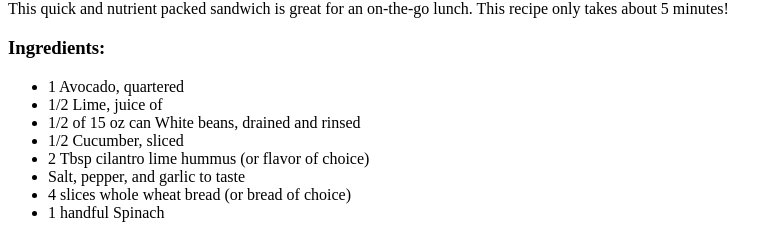
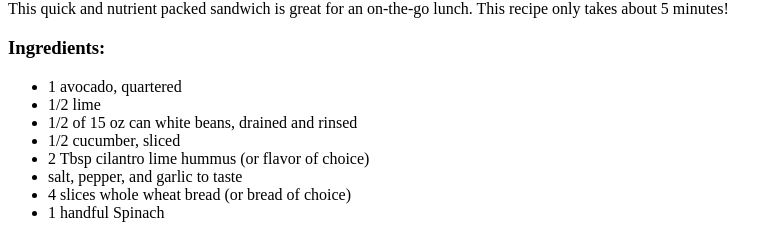
Before and after one commit to zanylal/odin-recipes, a plain HTML site: page recipes/avosandwich.html in a window 1280 px wide. Shown: the part 159-395 px from the top of the page, without its empty margins (0-782 px from the left). Drawn offline with Linux system fonts and the light colour scheme.

Commit message:
Fixed capitalizations

```diff
--- a/recipes/avosandwich.html
+++ b/recipes/avosandwich.html
@@ -18,12 +18,12 @@
 
         <h3>Ingredients:</h3>
             <ul>
-                <li>1 Avocado, quartered</li>
-                <li>1/2 Lime, juice of</li>
-                <li>1/2 of 15 oz can White beans, drained and rinsed</li>
-                <li>1/2 Cucumber, sliced</li>
+                <li>1 avocado, quartered</li>
+                <li>1/2 lime</li>
+                <li>1/2 of 15 oz can white beans, drained and rinsed</li>
+                <li>1/2 cucumber, sliced</li>
                 <li>2 Tbsp cilantro lime hummus (or flavor of choice)</li>
-                <li>Salt, pepper, and garlic to taste</li>
+                <li>salt, pepper, and garlic to taste</li>
                 <li>4 slices whole wheat bread (or bread of choice)</li>
                 <li>1 handful Spinach</li>
             </ul>
```
